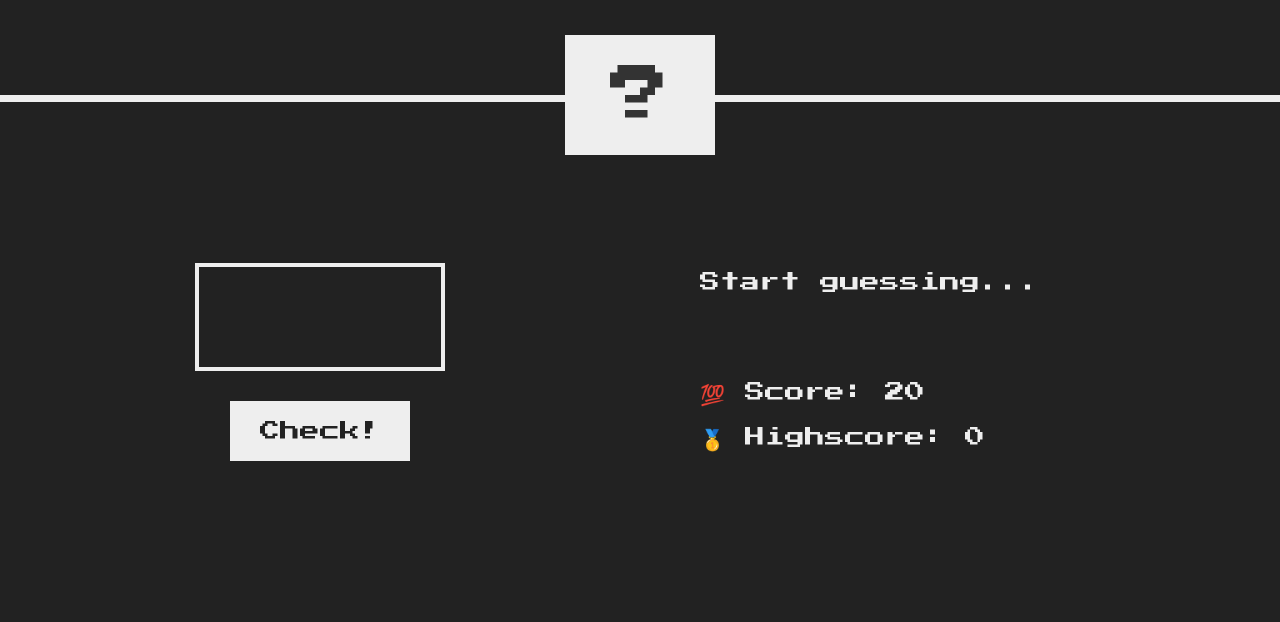
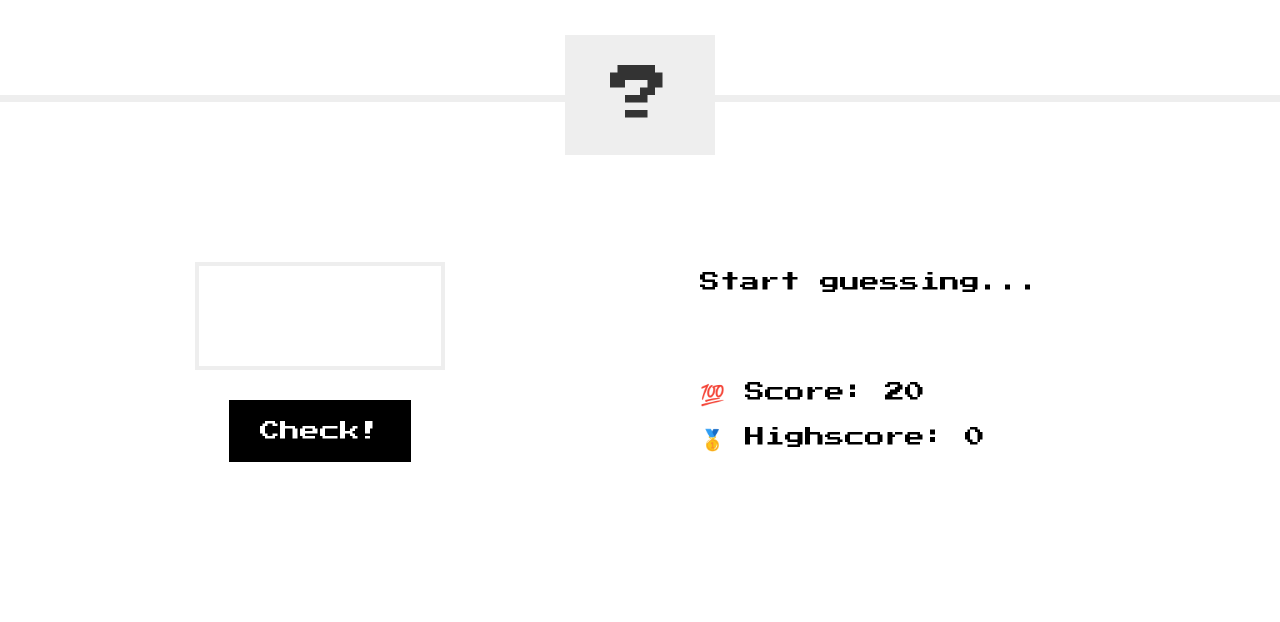
Before and after one commit to prashant-sehgal/Guess-My-Number, a plain HTML site: page index.html in a window 1280 px wide. Shown: the part 178-800 px from the top of the page. Drawn offline with Linux system fonts and the light colour scheme.

Commit message:
changed dark theme to light theme

```diff
--- a/css/style.css
+++ b/css/style.css
@@ -13,8 +13,8 @@ html {
 
 body {
   font-family: 'Press Start 2P', sans-serif;
-  color: #eee;
-  background-color: #222;
+  color: rgb(0, 0, 0);
+  background-color: rgb(255, 255, 255);
   /* background-color: #60b347; */
 }
 
@@ -27,7 +27,7 @@ header {
 
 main {
   height: 65vh;
-  color: #eee;
+  color: rgb(0, 0, 0);
   display: flex;
   align-items: center;
   justify-content: space-around;
@@ -96,9 +96,9 @@ h1 {
 }
 
 .btn {
-  border: none;
-  background-color: #eee;
-  color: #222;
+  border: 1px solid black;
+  background-color: rgb(0, 0, 0);
+  color: rgb(255, 255, 255);
   font-size: 2rem;
   font-family: inherit;
   padding: 2rem 3rem;
@@ -106,7 +106,9 @@ h1 {
 }
 
 .btn:hover {
-  background-color: #ccc;
+  background-color: rgba(204, 204, 204, 0);
+  color: black;
+  border: 1px solid black;
 }
 
 .message {
--- a/js/script.js
+++ b/js/script.js
@@ -51,6 +51,6 @@ Elements.againButton.addEventListener('click', () => {
     Elements.score.textContent = score;
     Elements.number.textContent = `?`;
     Elements.guess.value= ``;
-    Elements.body.style.background = `#222`;
+    Elements.body.style.background = `white`;
     Elements.number.style.width = `15rem`;
 })
```
